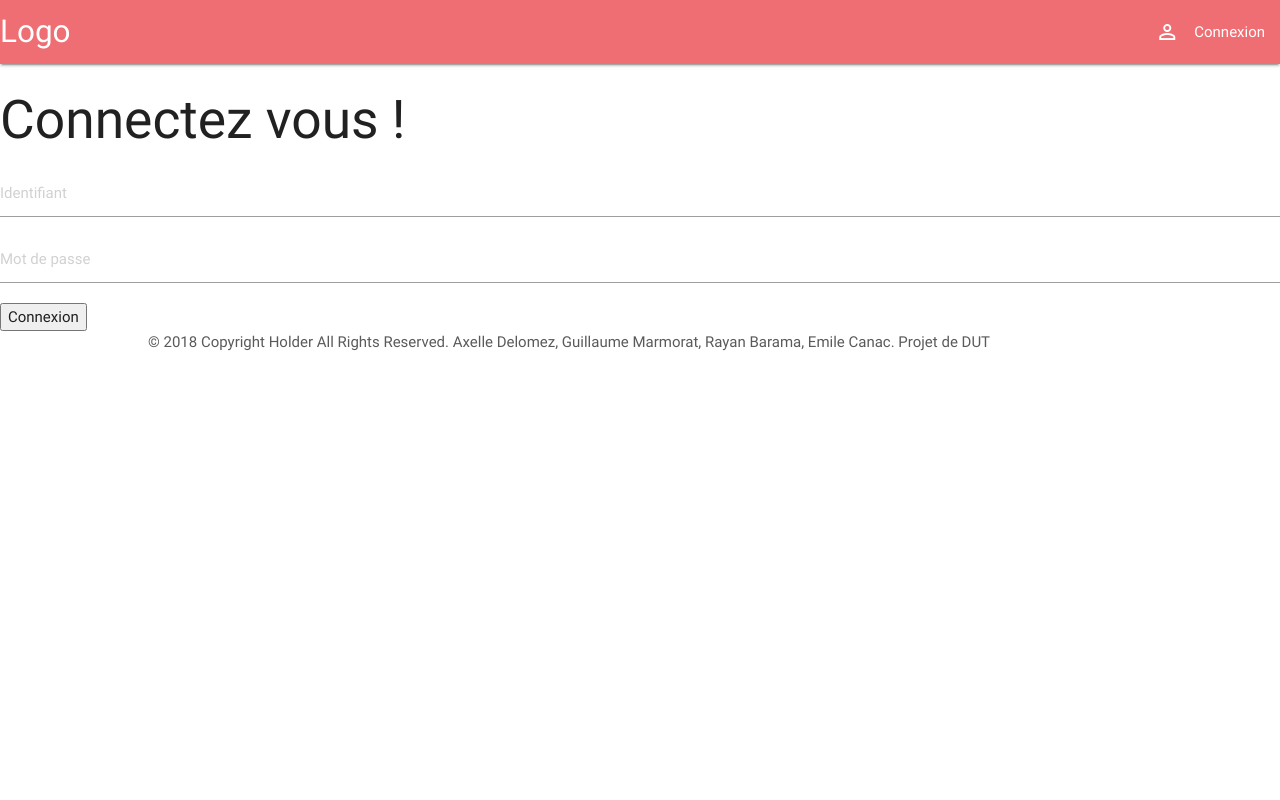
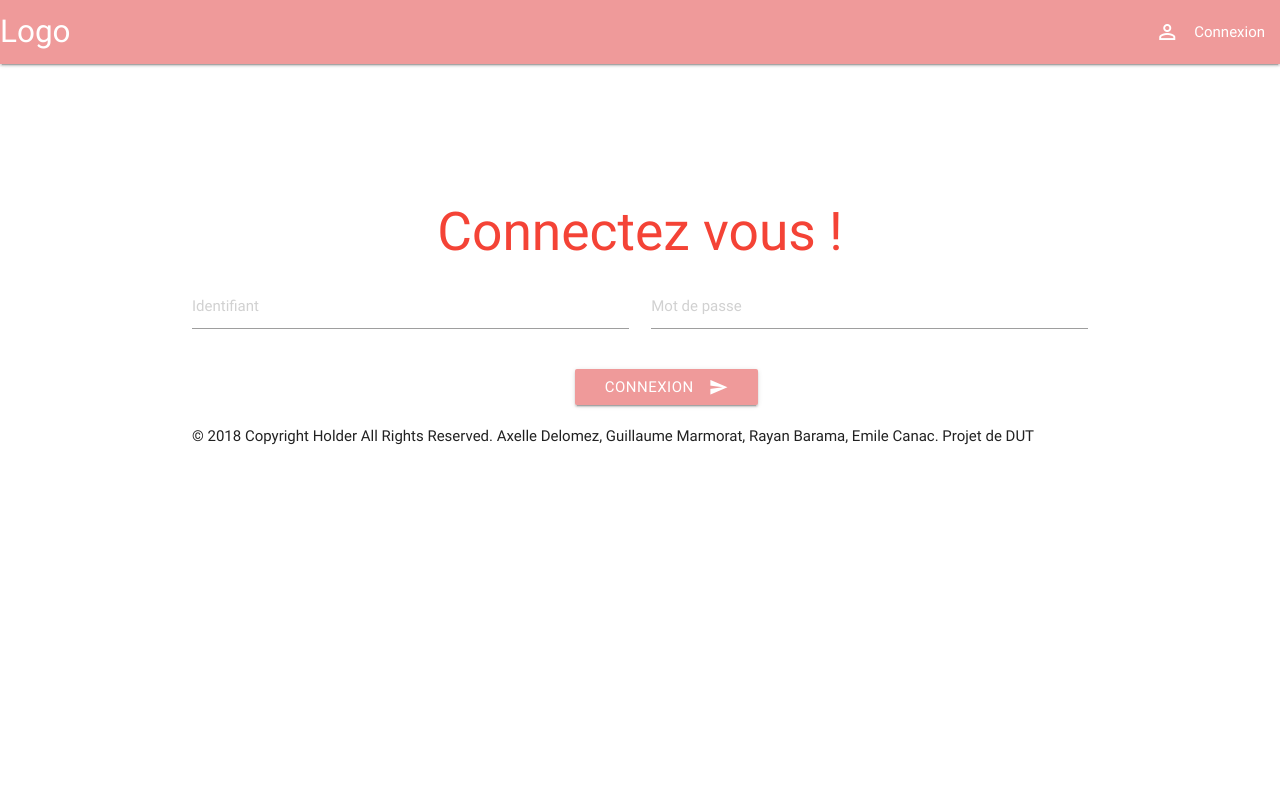
Before and after one commit to RayanBrm/Projets4, a CodeIgniter app: page /database/connexion in a window 1280 px wide. Run offline with CodeIgniter, Linux system fonts and the light colour scheme; data comes from the database, SQL or seed files in the repository.

Commit message:
connexion page , TODO footer fix

```diff
--- a/application/views/main/connexion.php
+++ b/application/views/main/connexion.php
@@ -7,13 +7,22 @@ $this->load->view('utilities/page_head', $data);
 $this->load->view('utilities/page_nav', $data);
 ?>
 
-<form method="post" action="connect">
-    <h2>Connectez vous !</h2>
-    <input type="text"  name="login" placeholder="Identifiant" required>
-    <br>
-    <input type="password" name="pwd" placeholder="Mot de passe" required>
-    <br>
-    <button type="submit" name="login_btn">Connexion</button>
-</form>
+<div class="container">
+    <div class="row">
+        <br><br><br><br><br>
+
+        <form method="post" action="connect">
+
+            <div class="col s12 center red-text"><h2>Connectez vous !</h2></div>
+            <div class="col s6"><input class="red-text lighten-2" type="text" name="login" placeholder="Identifiant" required></div>
+            <div class="col s6"><input class="red-text lighten-2" type="password" name="pwd" placeholder="Mot de passe" required></div>
+    </div>
+            <div class="row">
+            <div class="col offset-s5">
+                <button class="btn waves-effect waves-light red lighten-3 " type="submit" name="login_btn">Connexion<i class="material-icons right">send</i></button>
+            </div>
+        </form>
+    </div>
+
 
 <?php $this->load->view('utilities/page_footer'); ?>
--- a/application/views/utilities/page_nav.php
+++ b/application/views/utilities/page_nav.php
@@ -1,7 +1,7 @@
-<div class="navbar-fixed">
+<div class="navbar-fixed ">
     <nav>
 
-        <div class="nav-wrapper">
+        <div class="nav-wrapper red lighten-3">
             <a href="accueil" class="brand-logo">Logo</a>
             <ul class="right hide-on-med-and-down">
                 <?php
--- a/assets/css/main.css
+++ b/assets/css/main.css
@@ -5,13 +5,16 @@
     right: auto;
 }
 
-footer {
-    bottom: 0;
-    width: 80%;
-    margin: auto;
-    padding-left: 20px;
-    color: #5a5a5a;
+body {
+    display: flex;
+    min-height: 100vh;
+    flex-direction: column;
 }
+
+main {
+    flex: 1 0 auto;
+}
+
 
 #container{
     overflow: scroll;
```
Lines whose indentation alone changed are shown as unchanged.
